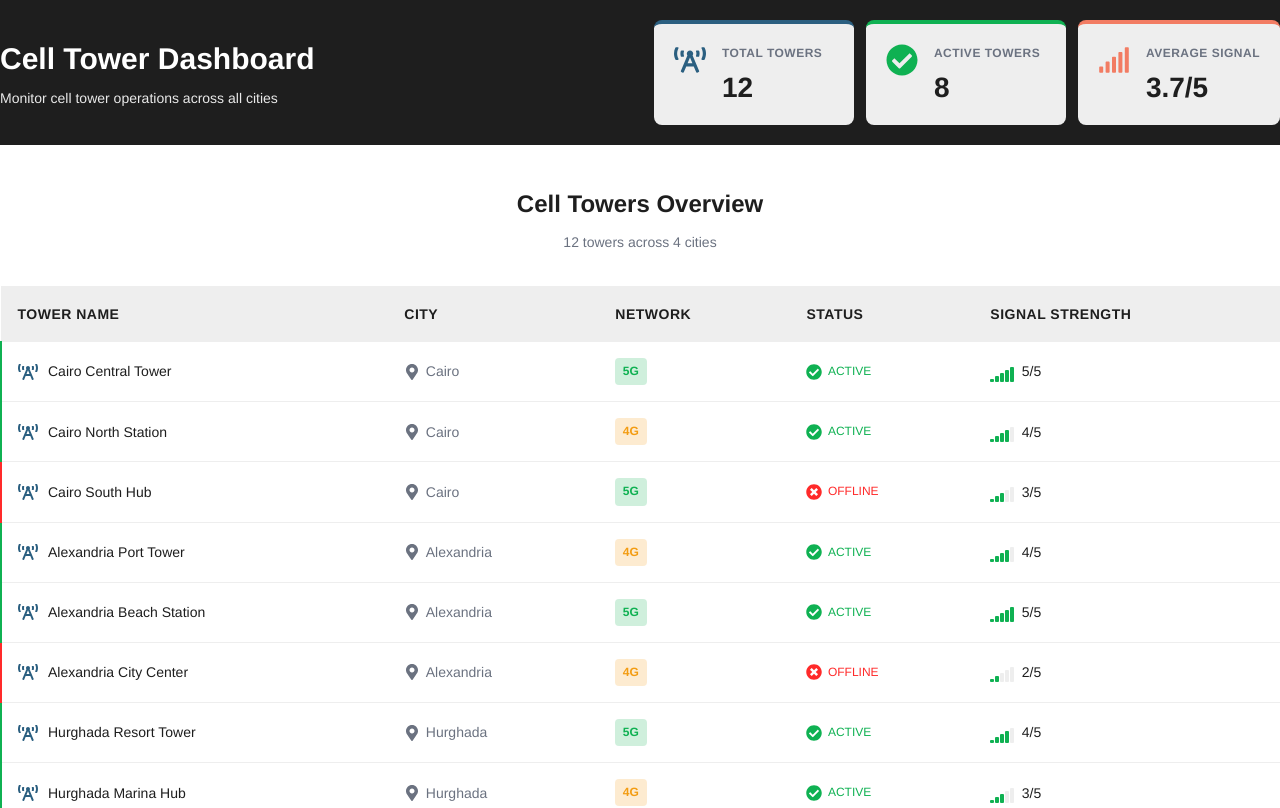
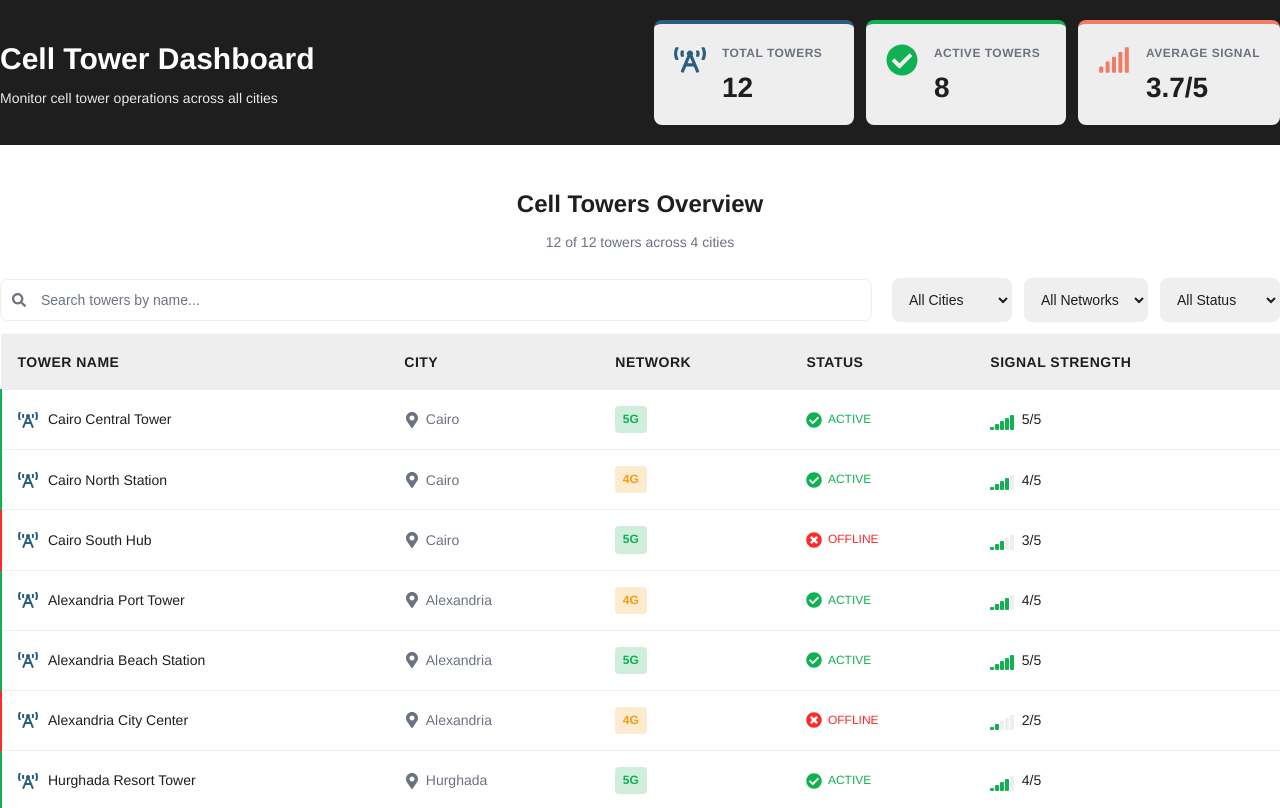
Before and after one commit to muhammedheshamm/Cell-Tower-Dashboard, a React app: page / in a window 1280 px wide. Shown: the top 808 px of the page. Built offline with nearby package versions, Linux system fonts and the light colour scheme; the HTML template or start-up script is replaced by a standard one.

Commit message:
feat: search and filters

```diff
--- /dev/null
+++ b/src/components/Filters/Filters.scss
@@ -0,0 +1,104 @@
+@use "../../styles/variables" as v;
+
+.filters {
+  display: flex;
+  flex-direction: column;
+  align-items: stretch;
+  gap: 16px;
+
+  @media (min-width: v.$breakpoint-mobile) {
+    align-items: center;
+    flex-direction: row;
+    flex-wrap: wrap;
+    justify-content: space-between;
+    gap: 20px;
+  }
+
+  &__search {
+    width: 100%;
+    position: relative;
+
+    @media (min-width: v.$breakpoint-mobile) {
+      width: auto;
+      flex: 1;
+    }
+
+    .search-icon {
+      position: absolute;
+      left: 12px;
+      top: 50%;
+      transform: translateY(-50%);
+      color: v.$color-medium-gray;
+      font-size: 14px;
+      pointer-events: none;
+    }
+
+    .search-field {
+      width: 100%;
+      padding: 12px 12px 12px 40px;
+      border: 1px solid v.$color-light-gray;
+      border-radius: v.$border-radius;
+      font-size: 14px;
+      color: v.$color-dark-gray;
+      transition: all 0.2s ease;
+
+      &::placeholder {
+        color: v.$color-medium-gray;
+      }
+
+      &:focus {
+        outline: none;
+        border-color: v.$color-primary;
+        box-shadow: 0 0 2px 2px rgba(v.$color-primary, 0.1);
+      }
+    }
+  }
+
+  &__dropdowns {
+    display: flex;
+    gap: 8px;
+    flex-wrap: wrap;
+
+    @media (min-width: v.$breakpoint-mobile) {
+      gap: 12px;
+    }
+  }
+}
+
+.filter-select-field {
+  padding: 12px;
+  border: 1px solid v.$color-light-gray;
+  border-radius: v.$border-radius;
+  color: v.$color-dark-gray;
+  font-size: 14px;
+  font-weight: 500;
+  cursor: pointer;
+  transition: all 0.2s ease;
+  min-width: 100px;
+
+  &:hover {
+    border-color: v.$color-primary;
+  }
+
+  &:focus {
+    outline: none;
+    border-color: v.$color-primary;
+    box-shadow: 0 0 2px 2px rgba(v.$color-primary, 0.1);
+  }
+
+  &.active {
+    border-color: v.$color-primary;
+    background-color: rgba(v.$color-primary, 0.05);
+    color: v.$color-primary;
+  }
+
+  option {
+    padding: 8px;
+    background: v.$color-white;
+    color: v.$color-dark-gray;
+  }
+
+  @media (min-width: v.$breakpoint-mobile) {
+    min-width: 120px;
+  }
+}
--- /dev/null
+++ b/src/components/Filters/Filters.tsx
@@ -0,0 +1,102 @@
+import React, { useState, useMemo } from "react";
+import { FaSearch } from "react-icons/fa";
+import type { CellTower, FilterState } from "../../types";
+import "./Filters.scss";
+
+interface FiltersProps {
+  towers: CellTower[];
+  onFiltersChange: (filters: FilterState) => void;
+}
+
+const Filters: React.FC<FiltersProps> = ({ towers, onFiltersChange }) => {
+  const [filters, setFilters] = useState<FilterState>({
+    search: "",
+    city: "",
+    network: "",
+    status: "",
+  });
+
+  // unique values for dropdowns
+  const uniqueCities = useMemo(
+    () => Array.from(new Set(towers.map((tower) => tower.city))).sort(),
+    [towers]
+  );
+
+  const uniqueNetworks = useMemo(
+    () => Array.from(new Set(towers.map((tower) => tower.networkType))).sort(),
+    [towers]
+  );
+
+  const uniqueStatuses = useMemo(
+    () => Array.from(new Set(towers.map((tower) => tower.status))).sort(),
+    [towers]
+  );
+
+  const handleFilterChange = (key: keyof FilterState, value: string) => {
+    const newFilters = { ...filters, [key]: value };
+    setFilters(newFilters);
+    onFiltersChange(newFilters);
+  };
+
+  return (
+    <div className="filters container">
+      {/* Search Input */}
+      <div className="filters__search">
+        <FaSearch className="search-icon" />
+        <input
+          type="search"
+          placeholder="Search towers by name..."
+          value={filters.search}
+          onChange={(e) => handleFilterChange("search", e.target.value)}
+          className="search-field"
+        />
+      </div>
+
+      <div className="filters__dropdowns">
+        {/* City Filter */}
+        <select
+          value={filters.city}
+          onChange={(e) => handleFilterChange("city", e.target.value)}
+          className={`filter-select-field ${filters.city ? "active" : ""}`}
+        >
+          <option value="">All Cities</option>
+          {uniqueCities.map((city) => (
+            <option key={city} value={city}>
+              {city}
+            </option>
+          ))}
+        </select>
+
+        {/* Network Filter */}
+        <select
+          value={filters.network}
+          onChange={(e) => handleFilterChange("network", e.target.value)}
+          className={`filter-select-field ${filters.network ? "active" : ""}`}
+        >
+          <option value="">All Networks</option>
+          {uniqueNetworks.map((network) => (
+            <option key={network} value={network}>
+              {network}
+            </option>
+          ))}
+        </select>
+
+        {/* Status Filter */}
+        <select
+          value={filters.status}
+          onChange={(e) => handleFilterChange("status", e.target.value)}
+          className={`filter-select-field ${filters.status ? "active" : ""}`}
+        >
+          <option value="">All Status</option>
+          {uniqueStatuses.map((status) => (
+            <option key={status} value={status}>
+              {status}
+            </option>
+          ))}
+        </select>
+      </div>
+    </div>
+  );
+};
+
+export default Filters;
--- a/src/components/TowersTable/TowersTable.scss
+++ b/src/components/TowersTable/TowersTable.scss
@@ -6,7 +6,7 @@
 
   &__header {
     text-align: center;
-    margin-bottom: 32px;
+    margin-bottom: 24px;
   }
 
   &__title {
@@ -19,7 +19,6 @@
   &__subtitle {
     font-size: 14px;
     color: v.$color-medium-gray;
-    margin-bottom: 16px;
   }
 
   &__scroll-hint {
@@ -27,14 +26,14 @@
     text-align: center;
     font-size: 12px;
     color: v.$color-medium-gray;
-    margin-bottom: 16px;
-
+    margin-top: 16px;
     @media (min-width: v.$breakpoint-mobile) {
       display: none;
     }
   }
 
   &__container {
+    margin-top: 12px;
     overflow-x: auto;
     -webkit-overflow-scrolling: touch;
 
@@ -196,3 +195,10 @@
   color: v.$color-dark-gray;
   font-weight: 500;
 }
+
+.highlight {
+  background: rgba(v.$color-warning, 0.3);
+  color: v.$color-dark-gray;
+  padding: 1px;
+  border-radius: 2px;
+}
--- a/src/components/TowersTable/TowersTable.tsx
+++ b/src/components/TowersTable/TowersTable.tsx
@@ -1,4 +1,4 @@
-import React from "react";
+import React, { useState, useMemo } from "react";
 import type { CellTower } from "../../types";
 import {
   FaBroadcastTower,
@@ -7,6 +7,9 @@ import {
   FaMapMarkerAlt,
 } from "react-icons/fa";
 import Signal from "../Signal/Signal";
+import Filters from "../Filters/Filters";
+import type { FilterState } from "../../types";
+import { highlightText } from "../../utils/highlightText";
 
 import "./TowersTable.scss";
 
@@ -15,6 +18,43 @@ interface TowersTableProps {
 }
 
 const TowersTable: React.FC<TowersTableProps> = ({ towers }) => {
+  const [filters, setFilters] = useState<FilterState>({
+    search: "",
+    city: "",
+    network: "",
+    status: "",
+  });
+
+  // Filter towers based on current filters
+  const filteredTowers = useMemo(() => {
+    return towers.filter((tower) => {
+      // Search filter
+      if (
+        filters.search &&
+        !tower.name.toLowerCase().includes(filters.search.toLowerCase())
+      ) {
+        return false;
+      }
+
+      // City filter
+      if (filters.city && tower.city !== filters.city) {
+        return false;
+      }
+
+      // Network filter
+      if (filters.network && tower.networkType !== filters.network) {
+        return false;
+      }
+
+      // Status filter
+      if (filters.status && tower.status !== filters.status) {
+        return false;
+      }
+
+      return true;
+    });
+  }, [towers, filters]);
+
   const getStatusIcon = (status: "active" | "offline") => {
     return status === "active" ? (
       <FaCheckCircle className="active" />
@@ -32,13 +72,15 @@ const TowersTable: React.FC<TowersTableProps> = ({ towers }) => {
       <div className="towers-table__header container">
         <h2 className="towers-table__title">Cell Towers Overview</h2>
         <p className="towers-table__subtitle">
-          {towers.length} towers across{" "}
+          {filteredTowers.length} of {towers.length} towers across{" "}
           {new Set(towers.map((t) => t.city)).size} cities
         </p>
         <p className="towers-table__scroll-hint">
           ← Scroll horizontally to see all columns →
         </p>
       </div>
+
+      <Filters towers={towers} onFiltersChange={setFilters} />
 
       {/* Table View */}
       <div className="towers-table__container container">
@@ -53,12 +95,12 @@ const TowersTable: React.FC<TowersTableProps> = ({ towers }) => {
             </tr>
           </thead>
           <tbody>
-            {towers.map((tower) => (
+            {filteredTowers.map((tower) => (
               <tr key={tower.id} className={`tower-row ${tower.status}`}>
                 <td className="tower-name">
                   <div className="tower-name__content">
                     <FaBroadcastTower />
-                    <span>{tower.name}</span>
+                    <span>{highlightText(tower.name, filters.search)}</span>
                   </div>
                 </td>
                 <td className="tower-city">
--- /dev/null
+++ b/src/utils/highlightText.ts
@@ -0,0 +1,21 @@
+import React from "react";
+
+export const highlightText = (text: string, searchTerm: string) => {
+  if (!searchTerm.trim()) {
+    return text;
+  }
+
+  const regex = new RegExp(`(${searchTerm})`, "gi");
+  const parts = text.split(regex);
+
+  return parts.map((part, index) => {
+    if (regex.test(part)) {
+      return React.createElement(
+        "mark",
+        { key: index, className: "highlight" },
+        part
+      );
+    }
+    return part;
+  });
+};
```
Also changed, not shown: src/types/index.ts (+9 -2 lines).
